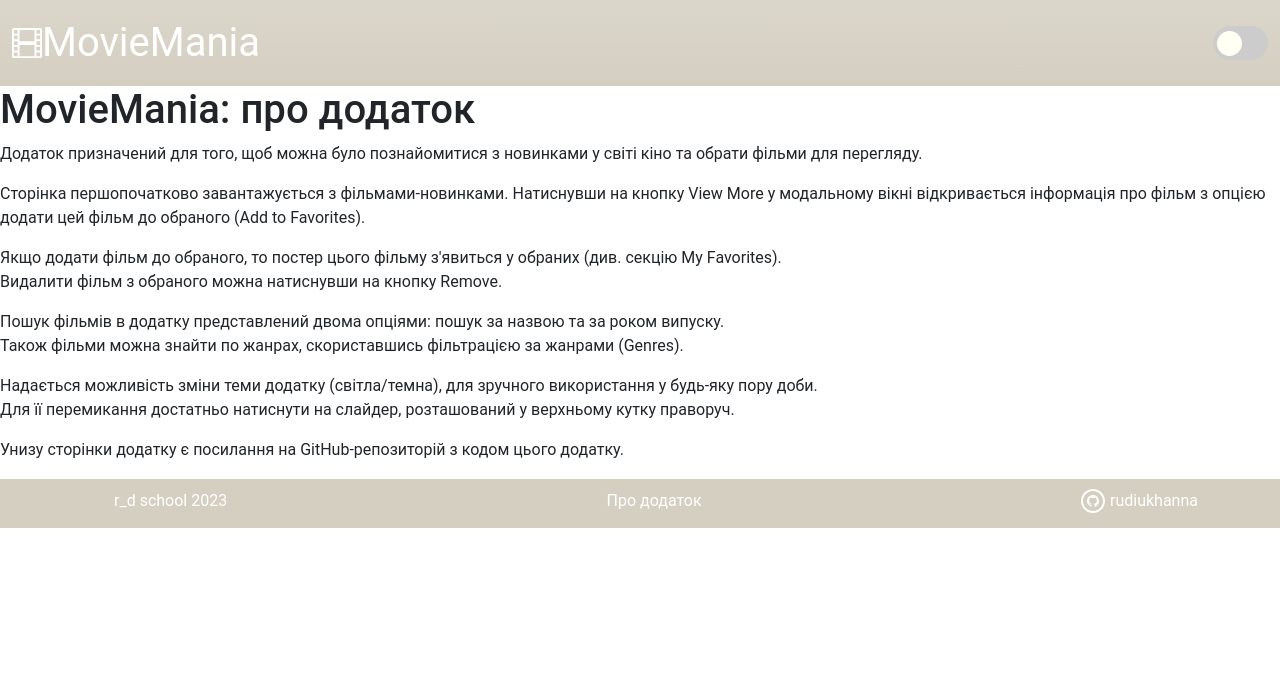
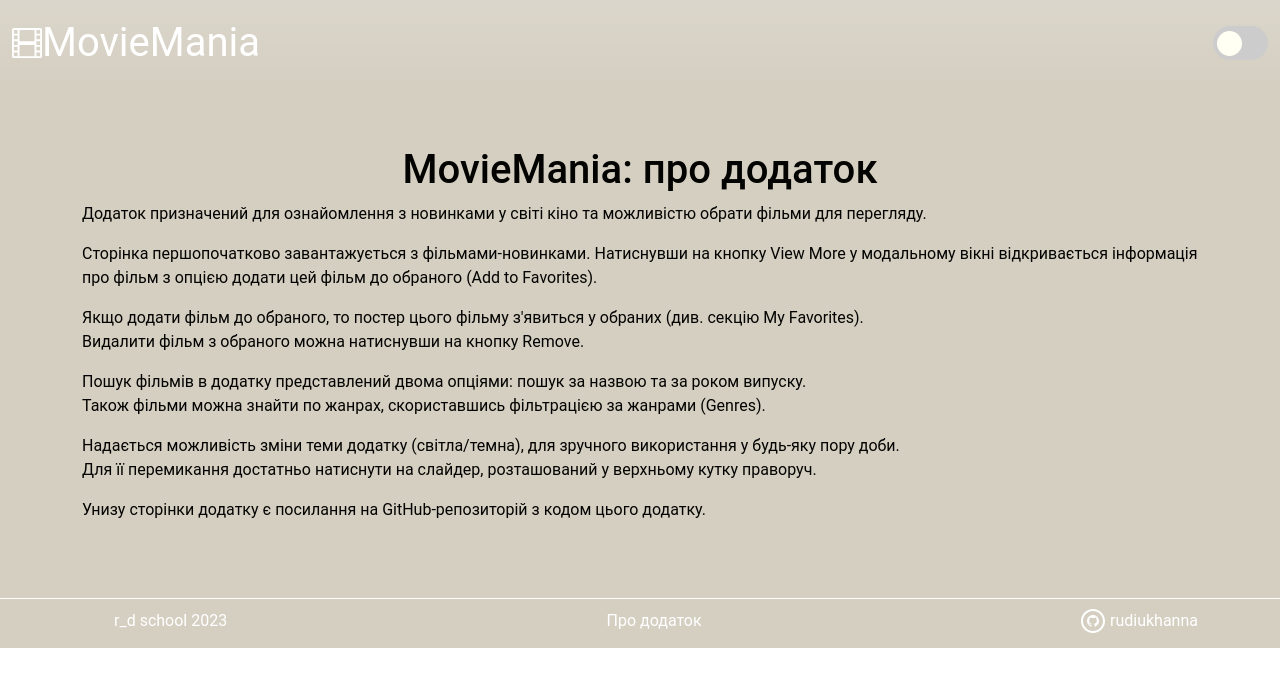
Before and after one commit to rudiukhanna/movie-app, a React (Create React App) app: page /about in a window 1280 px wide. Shown: the top 686 px of the page. Built offline with nearby package versions, Linux system fonts and the light colour scheme.

Commit message:
styles were updated for About-app page

```diff
--- a/src/components/AboutPage.js
+++ b/src/components/AboutPage.js
@@ -47,8 +47,10 @@ function AboutPage() {
                          </Container>
       </Navbar>
          <div className="aboutpage">
-            <h1>MovieMania: про додаток</h1>
-            <p>Додаток призначений для того, щоб можна було познайомитися з новинками у світі кіно та обрати фільми для перегляду.</p>
+            <div className="container">
+             <h1 className="aboutpage_title col-sm-6 col-md-12">MovieMania: про додаток</h1>
+                <div className="col-sm-6 col-md-12">
+                    <p>Додаток призначений для ознайомлення з новинками у світі кіно та можливістю обрати фільми для перегляду.</p>
                     <p>Сторінка першопочатково завантажується з фільмами-новинками. Натиснувши на кнопку View More у модальному вікні відкривається інформація про фільм з опцією додати цей фільм до обраного (Add to Favorites).</p>
                     <p>Якщо додати фільм до обраного, то постер цього фільму з'явиться у обраних (див. секцію My Favorites).<br></br>
                     Видалити фільм з обраного можна натиснувши на кнопку Remove.</p>
@@ -56,8 +58,10 @@ function AboutPage() {
                         Також фільми можна знайти по жанрах, скориставшись фільтрацією за жанрами (Genres).</p>
                     <p>Надається можливість зміни теми додатку (світла/темна), для зручного використання у будь-яку пору доби.<br></br>Для її перемикання достатньо натиснути на слайдер, розташований у верхньому кутку праворуч.</p>
                     <p>Унизу сторінки додатку є посилання на GitHub-репозиторій з кодом цього додатку.</p>
+                </div>
+            </div>
+         </div>
          <Footer />
-         </div>
         </div>
     )
 }
--- a/src/styles/styles.css
+++ b/src/styles/styles.css
@@ -232,6 +232,15 @@ a:hover {
   background-color: var(--primary-color);
 }
 
+.aboutpage {
+  padding: 60px;
+  background-color: var(--primary-color);
+  color: var(--secondary-color);
+}
+.aboutpage_title {
+  text-align: center;
+}
+
 .footer {
   width: 100%;
   height: 50px;
--- a/src/styles/styles.scss
+++ b/src/styles/styles.scss
@@ -219,6 +219,16 @@ a {
     }
 }
 
+.aboutpage {
+    padding: 60px;
+    background-color: var(--primary-color);
+    color: var(--secondary-color);
+
+    &_title {
+        text-align: center;
+    }
+}
+
 .footer {
     width: 100%;
     height: 50px;
```
Also changed, not shown: 1 other file (tests, documents, lock files or other folders). Lines whose indentation alone changed are shown as unchanged.
